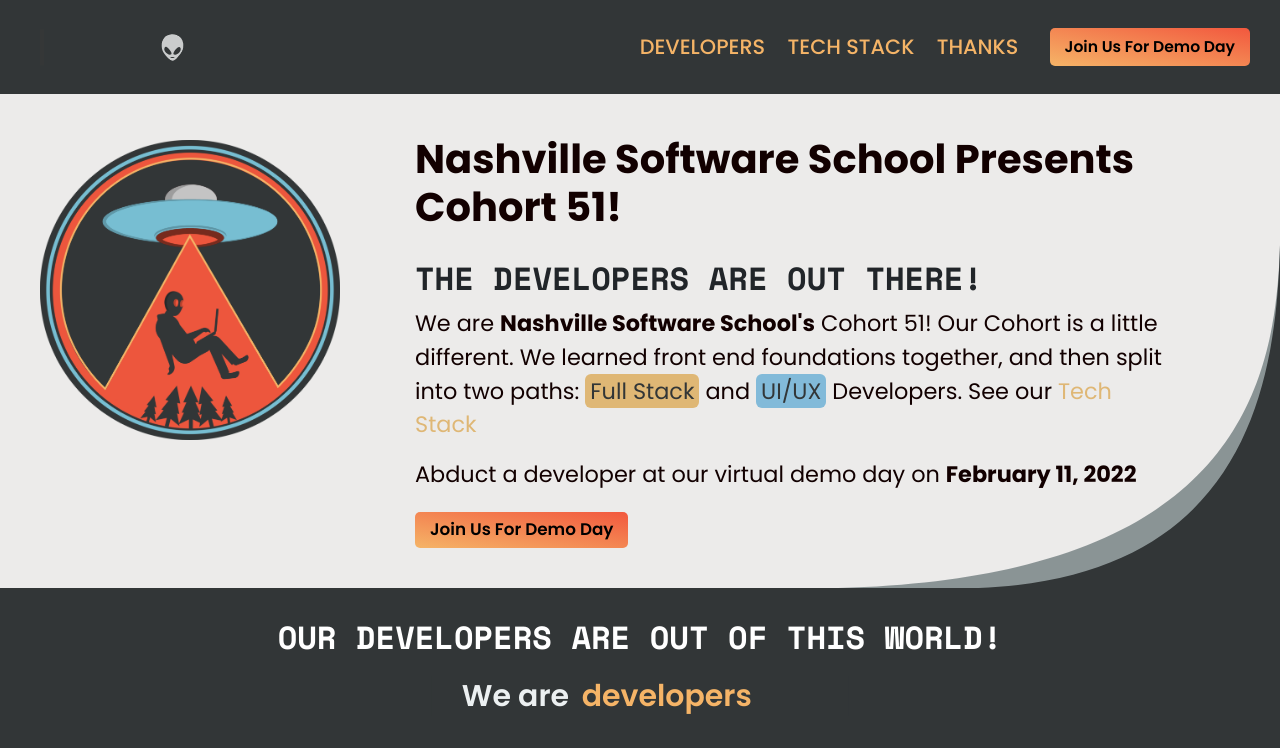
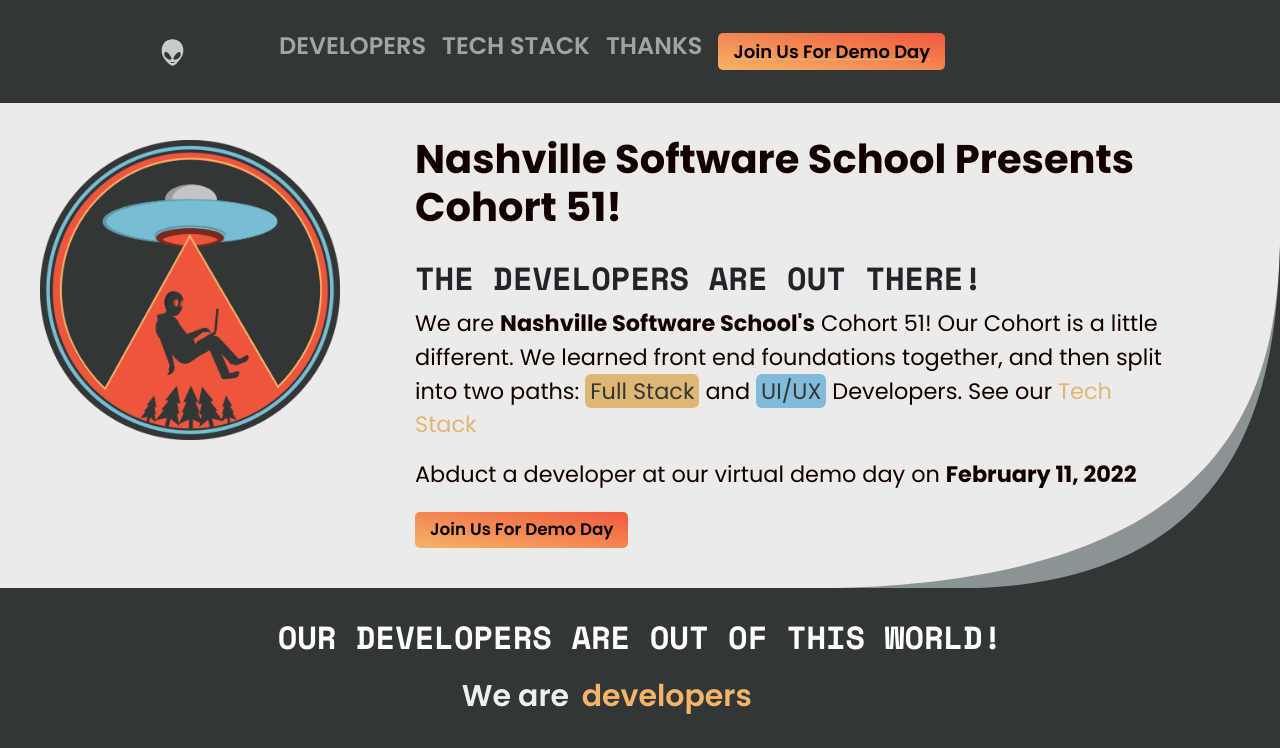
Before and after one commit to nss-day-cohort-51/nss-day-cohort-51.github.io, a React (Create React App) app: page / in a window 1280 px wide. Shown: the top 748 px of the page. Built offline with nearby package versions, Linux system fonts and the light colour scheme.

Commit message:
committing to checkout

```diff
--- a/src/App.js
+++ b/src/App.js
@@ -1,5 +1,5 @@
 import React, { useEffect, useState } from "react";
-import { NavBar } from "./components/NavBar";
+import { NavBar2 } from "./components/NavBar2";
 import { Description } from "./components/Description";
 import { DevList } from "./components/DevList";
 import { CallToActionSection } from "./components/CallToActionSection";
@@ -22,7 +22,7 @@ export const App = () => {
   }, []);
   return (
     <div className="page">
-      <NavBar />
+      <NavBar2 />
       <Description />
       <DevList allDevs={allDevs} allTechStack={allTechStack} />
       <CallToActionSection />
--- a/src/components/NavBar.js
+++ b/src/components/NavBar.js
@@ -7,12 +7,14 @@ export const NavBar = () => {
   return (
     <>
       <nav className="navbar navbar-expand-lg navbar-dark bg-dark">
-        <a href="#" className="home-button__link">
-          <div className="typing-holder">
-            <TypingText2 />
-          </div>
-        </a>
-
+        <div
+          className="typing-holder"
+          onClick={() => {
+            window.scrollTo({ top: 0, behavior: "smooth" });
+          }}
+        >
+          <TypingText2 />
+        </div>
         <button
           className="navbar-toggler"
           type="button"
--- /dev/null
+++ b/src/components/NavBar2.js
@@ -0,0 +1,31 @@
+import React from "react";
+import { DemoDayButton } from "./DemoDayButton";
+import { TypingText2 } from "./TextAnimation";
+import { Navbar, Container, Nav } from "react-bootstrap";
+
+export const NavBar2 = () => {
+  return (
+    <>
+      <Navbar collapseOnSelect expand="lg" bg="dark" variant="dark">
+        <Navbar.Brand href="#home">
+          <div className="typing-holder">
+            <TypingText2 />
+          </div>
+        </Navbar.Brand>
+        <Navbar.Toggle aria-controls="responsive-navbar-nav" />
+        <Navbar.Collapse id="responsive-navbar-nav">
+          <Nav className="me-auto">
+            <Nav.Link href="#devList" className="nav-item">
+              DEVELOPERS
+            </Nav.Link>
+            <Nav.Link href="#techStack">TECH STACK</Nav.Link>
+            <Nav.Link href="#thanksLocation">THANKS</Nav.Link>
+            <Nav.Link href="https://www.nashss.com/demoday">
+              <DemoDayButton />
+            </Nav.Link>
+          </Nav>
+        </Navbar.Collapse>
+      </Navbar>
+    </>
+  );
+};
--- a/src/styles/navbar.scss
+++ b/src/styles/navbar.scss
@@ -25,13 +25,7 @@ $platinum: #ecebea;
   .typing-holder {
     margin: auto 0px;
     padding-left: 20px;
-  }
-
-  a.home-button__link,
-  a.home-button__link:hover,
-  a.home-button__link:focus,
-  a.home-button__link:visited {
-    text-decoration: none;
+    cursor: pointer;
   }
 }
 
```
